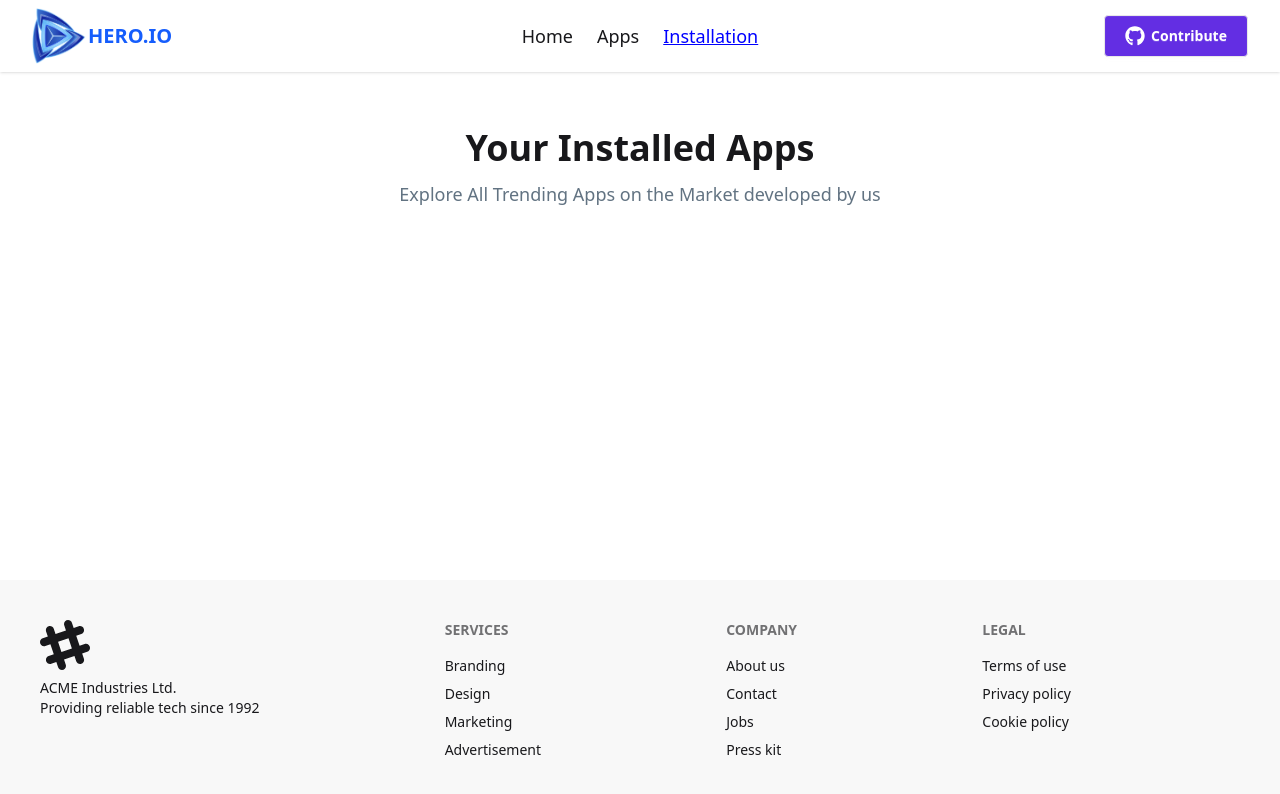
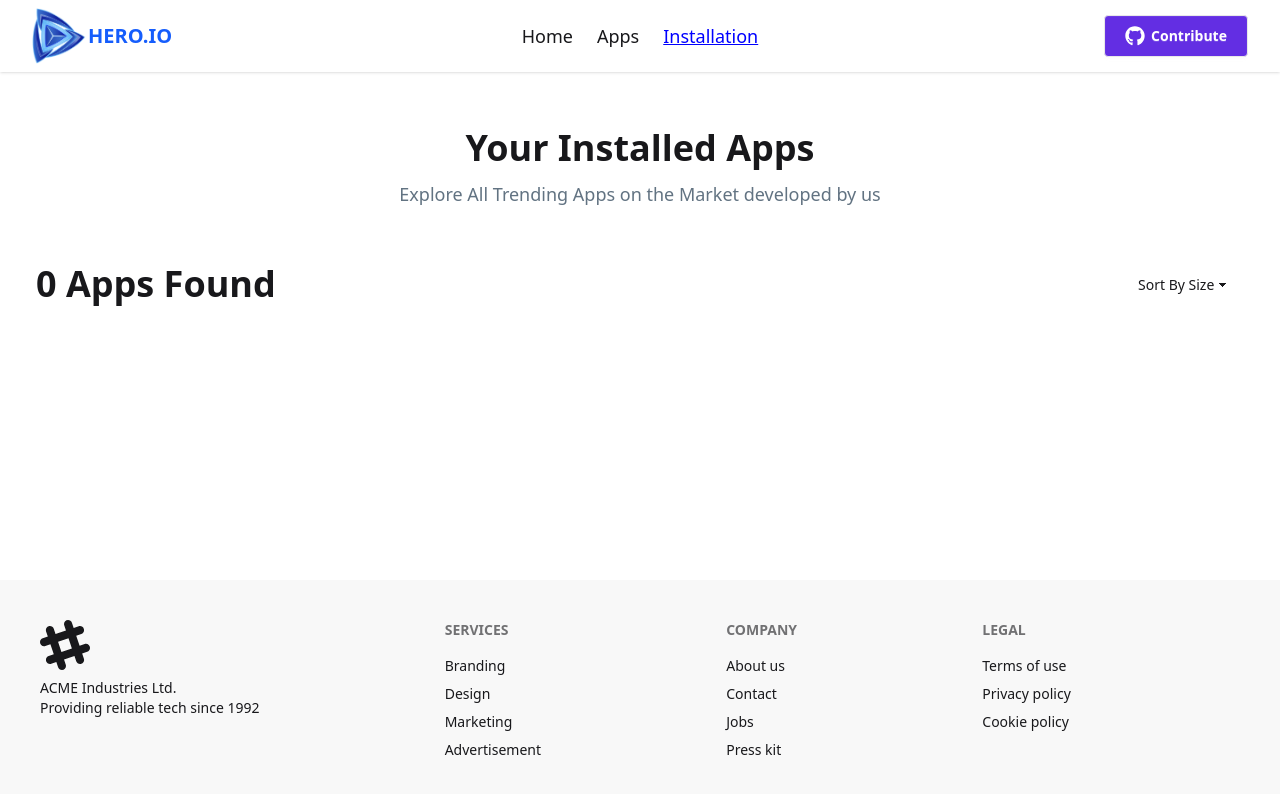
Before and after one commit to omor244/Assingment-8, a React (Vite) app: page /install in a window 1280 px wide. Shown: the top 794 px of the page. Built offline with nearby package versions, Linux system fonts and the light colour scheme.

Commit message:
added sort button

```diff
--- a/src/Components/Utilites/Utilites.js
+++ b/src/Components/Utilites/Utilites.js
@@ -4,6 +4,7 @@ import { toast } from "react-toastify"
 
 const getfromLs = () =>{
     const getitem = localStorage.getItem('card')
+
 
     if(getitem){
          return JSON.parse(getitem)
@@ -16,7 +17,7 @@ const getfromLs = () =>{
 // add data
 
 
-const AddToLS = card =>{
+const AddToLS = (card) =>{
 
   const  ifhave = getfromLs()
 
@@ -30,6 +31,8 @@ const AddToLS = card =>{
 
    localStorage.setItem('card', JSON.stringify(ifhave))
    toast.success('Successfully added!')
+
+
 }
 
 const removeFromLs = data => {
--- a/src/Pages/Detailspage/Details.jsx
+++ b/src/Pages/Detailspage/Details.jsx
@@ -1,4 +1,4 @@
-import { useState } from 'react';
+import {  useState } from 'react';
 import useApps from '../../Hooks/useApps';
 import { useParams } from 'react-router';
 
@@ -6,27 +6,30 @@ import download from '../../assets/icon-downloads.png'
 import rating from '../../assets/icon-ratings.png'
 import reveiw from '../../assets/icon-review.png'
 import Barchart from '../Barchart/Barchart';
-import { AddToLS } from '../../Components/Utilites/Utilites';
+import { AddToLS} from '../../Components/Utilites/Utilites';
 
 const Details = () => {
 
     const { apps } = useApps()
     const { id } = useParams()
     const [active, setactive] = useState(true)
-    console.log(active)
+
 
     const findedapp = [...apps].find(data => data.id === Number(id))
     const { image, title, ratingAvg, downloads,reviews, ratings,description
  } = findedapp || {}
 
- const handelinstall =card => {
+ const handelinstall =(card) => {
 
 
-         AddToLS(card)
+         AddToLS(card, active)
 
          setactive(false)
 
+
  }
+
+
 
 
     return (
@@ -36,7 +39,8 @@ const Details = () => {
                     <img className='  lg:pl-4 w-[600px]  object-cover   ' src={image} alt="" />
 
                 </div>
-                <div className='bg-white max-w-screen lg:w-screen p-8 '>
+
+                 <div className='bg-white max-w-screen lg:w-screen p-8 '>
                     <div>
                         <h1 className='text-4xl font-bold'>{title}</h1>
                         <p className='text-xl mt-1'>Developed by <span className='text-[#834aeb] font-medium'>productive.io</span></p>
@@ -58,8 +62,12 @@ const Details = () => {
                        <h2 className="font-extrabold text-7xl">{Math.round( reviews / 100)}K</h2>
                     </div>
                 </div>
-                    <button onClick={() => handelinstall(findedapp)}  className={` ${ !active ? ' cursor-not-allowed  opacity-55' : 'text-white'} mt-5  text-lg btn btn-accent px-10 `}>{ !active? 'installed ' : '  Install Now' }</button>
+                    <button onClick={() => handelinstall(findedapp)}  className={` ${ !active ? ' cursor-not-allowed  opacity-55' : 'text-white'} mt-5  text-lg btn btn-accent px-10 `}>{ active? ' Install Now ' : ' installed  ' }</button>
                 </div>
+
+
+                 <h1>no data </h1>
+
             </div>
 
             <div className='mt-10'>
--- a/src/Pages/Installationpage/Installationpage.jsx
+++ b/src/Pages/Installationpage/Installationpage.jsx
@@ -22,15 +22,42 @@ const Installationpage = () => {
 
 
   }
+
+  const handelsort = type =>{
+    console.log(type)
+
+    if(type === 'Low'){
+      const sorted = [...data].sort((a,b) => a.downloads - b.downloads)
+      setdata(sorted)
+    }
+   else if(type === 'High'){
+      const sorted = [...data].sort((a,b) => b.downloads - a.downloads)
+      setdata(sorted)
+    }
+    else  {
+      setdata(data)
+    }
+  }
   return (
     <section>
       <div className="text-center py-14 ">
         <h1 className="font-bold text-3xl lg:text-4xl mb-3">Your Installed Apps</h1>
         <p className="text-[#627382] text-lg">Explore All Trending Apps on the Market developed by us</p>
       </div>
+      <div className='flex justify-between items-center px-9'>
+        <h1 className='text-4xl font-bold'>{data.length} Apps Found</h1>
+        <div>
+          <select defaultValue="Pick a font" className="select select-ghost">
+            <option  >Sort By Size</option>
+            <option onClick={() => handelsort('Low')}>Low-High</option>
+            <option onClick={() => handelsort('High')}>High-Low</option>
+
+          </select>
+        </div>
+      </div>
       <div>
         {
-          data.map(cart => <Installedcard handelunstall={handelunstall} key={cart.id} cart={cart} ></Installedcard>)
+          data.map((cart,idx) => <Installedcard handelunstall={handelunstall} key={idx} cart={cart} ></Installedcard>)
         }
       </div>
     </section>
```
Also changed, not shown: 1 other file (tests, documents, lock files or other folders).
